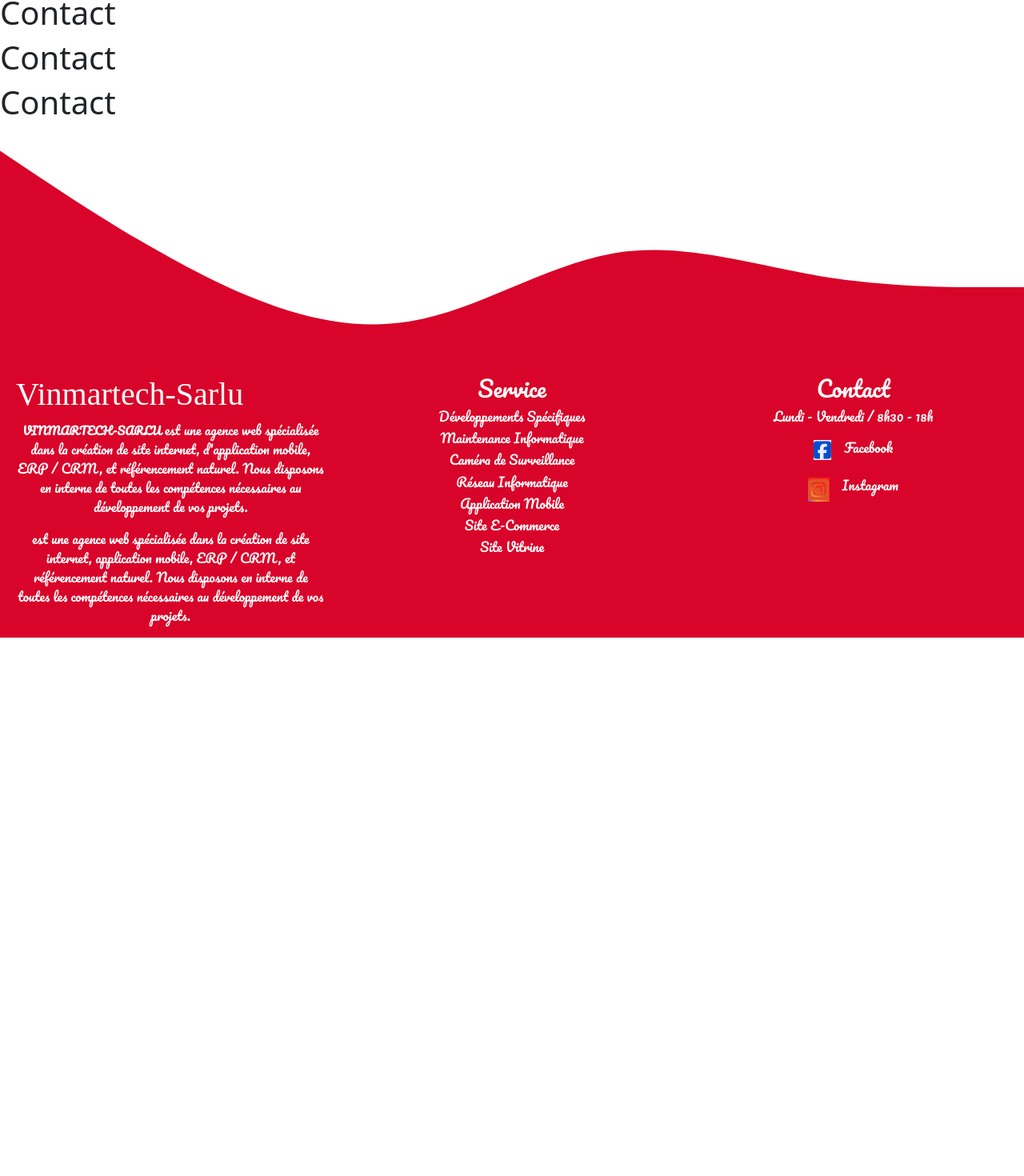
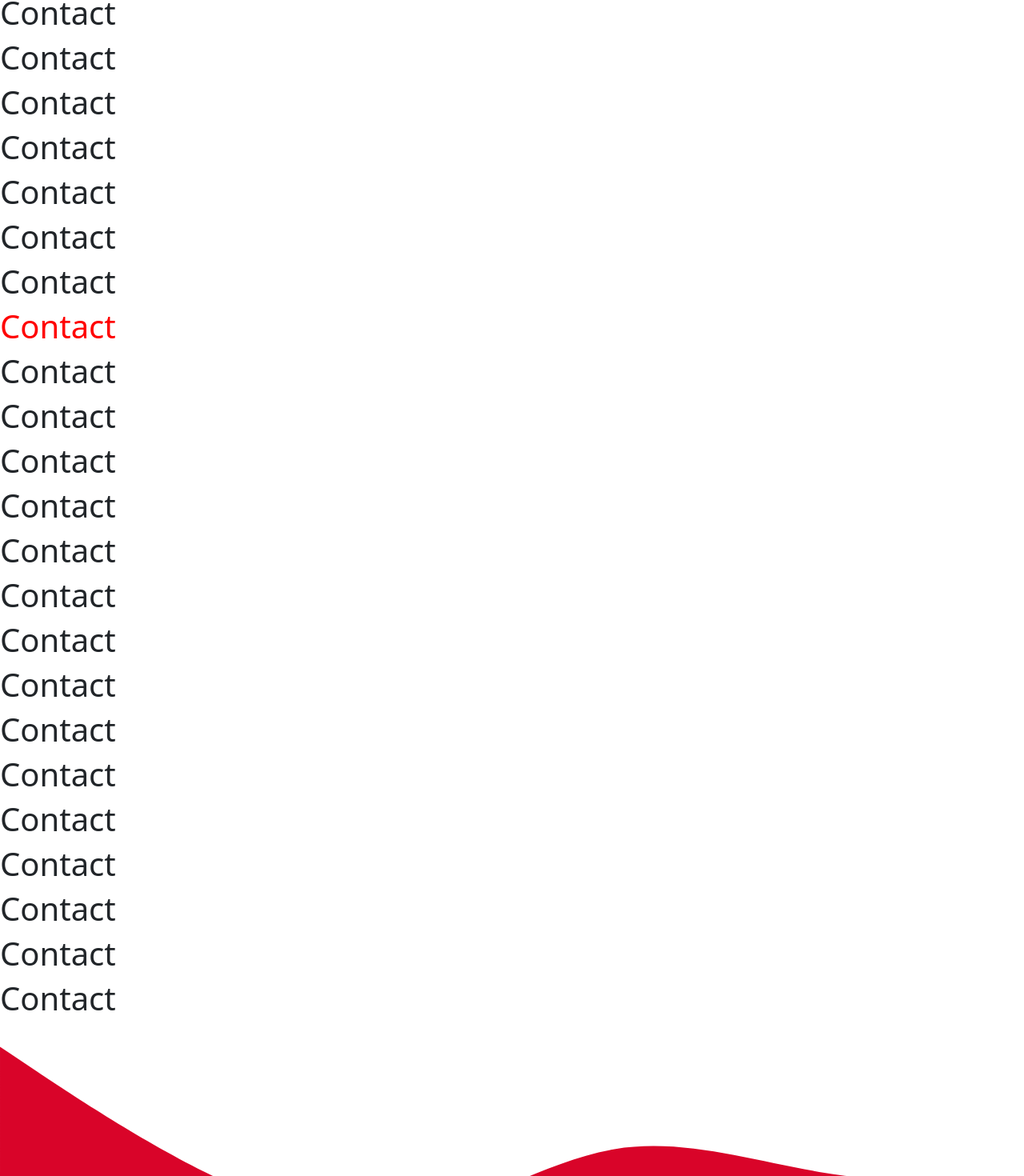
Before and after one commit to Alphonse-K/vinmartech, a React (Create React App) app: page /contact in a window 1280 px wide. Shown: the part 464-1934 px from the top of the page at 80% size. Before the commit the page ends 1261 px from the top, so only its background shows below. Built offline with nearby package versions, Linux system fonts and the light colour scheme; a web font is replaced by a local one.

Commit message:
css style of expertise component updated for expertise-text section

```diff
--- a/src/App.css
+++ b/src/App.css
@@ -413,6 +413,7 @@
 .expertise-header {
   display: flex;
   align-items:center;
+  flex-direction: column;
   justify-content: center;
   background-color: black;
 }
@@ -438,8 +439,8 @@
 
 .arrow {
   margin-top: 50px;
+  position: absolute;
   left: 50%;
-  transform: translate(50%, 50%);
   cursor: pointer;
 }
 
@@ -476,6 +477,13 @@
   }
 }
 
+.expertise-intro {
+  background-color: red;
+}
+
+.expertise-intro h1 {
+  margin-top: 20px
+}
 /**************************** EXPERTISE COMPONENT END****************************************/
 
 /**************************** SPINNER COMPONENT START****************************************/
--- a/src/App.js
+++ b/src/App.js
@@ -21,7 +21,7 @@
     setLoading(true);
     setTimeout(() => {
       setLoading(false);
-    }, 3000);
+    }, 2500);
   }, []);
 
   return (
--- a/src/components/Contact.js
+++ b/src/components/Contact.js
@@ -17,6 +17,26 @@
       <h1>Contact</h1>
       <h1>Contact</h1>
       <h1>Contact</h1>
+      <h1>Contact</h1>
+      <h1>Contact</h1>
+      <h1>Contact</h1>
+      <h1>Contact</h1>
+      <h1 id='contact-quote' style={{color: 'red'}}>Contact</h1>
+      <h1>Contact</h1>
+      <h1>Contact</h1>
+      <h1>Contact</h1>
+      <h1>Contact</h1>
+      <h1>Contact</h1>
+      <h1>Contact</h1>
+      <h1>Contact</h1>
+      <h1>Contact</h1>
+      <h1>Contact</h1>
+      <h1>Contact</h1>
+      <h1>Contact</h1>
+      <h1>Contact</h1>
+      <h1>Contact</h1>
+      <h1>Contact</h1>
+      <h1>Contact</h1>
       <BackToTop />
       <Footer />
     </div>
--- a/src/components/Expertises.js
+++ b/src/components/Expertises.js
@@ -15,7 +15,7 @@
           <img src={require('../img/desktop.jpg')} alt='' />
           <section className='expertise-text'>
             <Bounce>
-              <h1>Nous sommes spécialisés dans la conception de programmes informatiques divers, et bien d'autres.</h1>
+              <h1>Simplifier votre quotidien par le billet de produits digitaux innovants, tel est notre objectif.</h1>
             </Bounce>
             <HashLink to='#button'>
               <div className="arrow">
@@ -25,6 +25,12 @@
               </div>
             </HashLink>
           </section>
+        </div>
+        <div className='expertise-intro'>
+          <h1>Nous Offrons</h1>
+          <h1>Une Meilleure Qualité</h1>
+          <h1>De Service en Développements Informatique !</h1>
+          <HashLink to="/contact#contact-quote"><button>Obtenez un Devis</button></HashLink>
         </div>
         <div id='specific' style={{color: 'green'}}>Développements</div>
         <div>Expertises</div>
```
